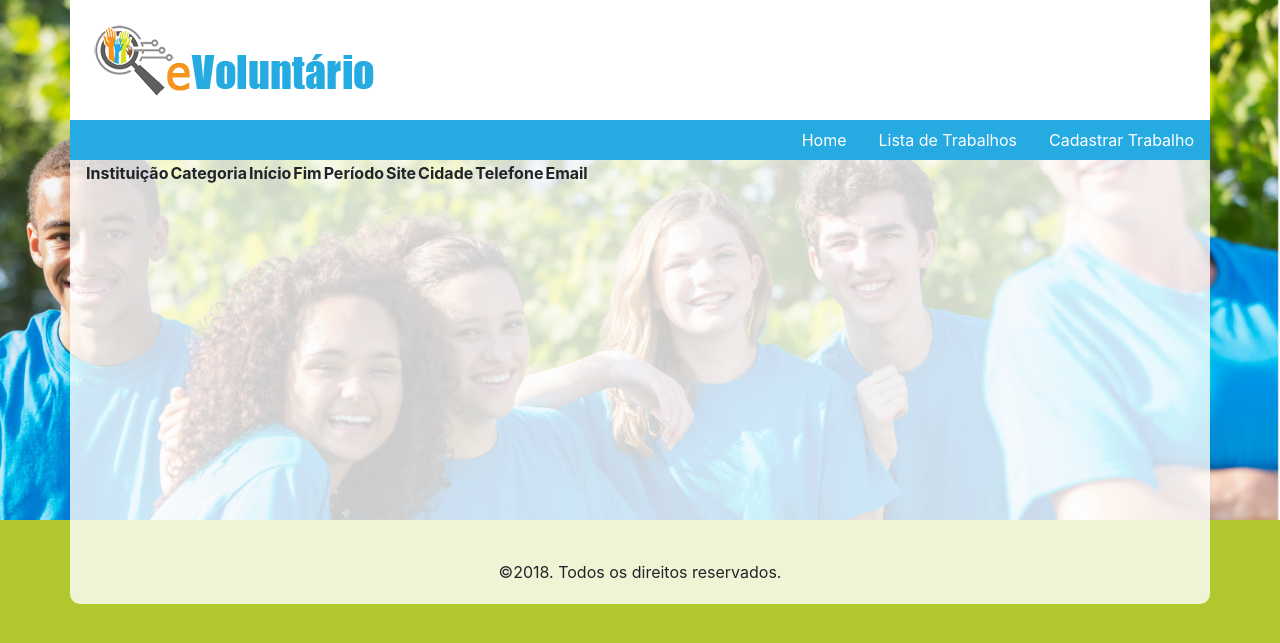
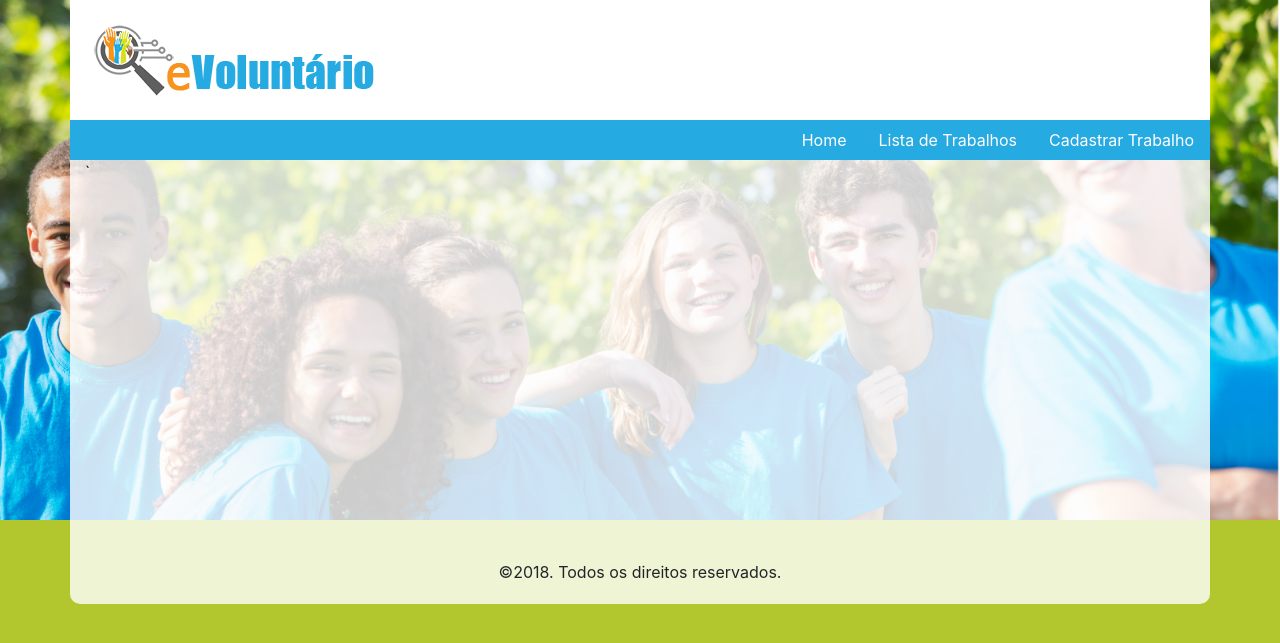
Before and after one commit to colafati/evoluntario, a Symfony app: template templates/listagem_trabalho/index.html.twig in a window 1280 px wide. Shown: the top 643 px of the page. Run offline with Twig, Linux system fonts and the light colour scheme; the template is opened without the code that fills it, so the values that code supplies are empty; some libraries are stand-ins or nearby versions.

Commit message:
Listagem tabeless

```diff
--- a/templates/listagem_trabalho/index.html.twig
+++ b/templates/listagem_trabalho/index.html.twig
@@ -4,33 +4,47 @@
 
 {% block body %}
     <div>
-        <table>
-            <thead>
-                <tr>
-                    <th>Instituição</th>
-                    <th>Categoria</th>
-                    <th>Início</th>
-                    <th>Fim</th>
-                    <th>Período</th>
-                    <th>Site</th>
-                    <th>Cidade</th>
-                    <th>Telefone</th>
-                    <th>Email</th>
-                </tr>
-            </thead>
         {%for trabalho in trabalhos%}
-            <tr>
-                <td>{{trabalho.instituicao}}</td>
-                <td>{{trabalho.categoria}}</td>
-                <td>{{trabalho.dataInicio|date('d-m-Y')}}</td>
-                <td>{{trabalho.dataFim|date('d-m-Y')}}</td>
-                <td>{{trabalho.periodo}}</td>
-                <td>{{trabalho.site}}</td>
-                <td>{{trabalho.cidade}}</td>
-                <td>{{trabalho.telefone}}</td>
-                <td>{{trabalho.email}}</td>
-            </tr>
+            <div class="row">
+                <div class="col-3">
+                    <div>
+                        <span>Instituição:</span>
+                        {{trabalho.instituicao}}
+                    </div>
+                    <div>
+                        <span>Categoria:</span>
+                        {{trabalho.categoria}}
+                    </div>
+                    <div>
+                        <span>Data</span>
+                        {{trabalho.dataInicio|date('d-m-Y')}} - {{trabalho.dataFim|date('d-m-Y')}}
+                    </div>
+                    <div>
+                        <span>Período</span>
+                        {{trabalho.periodo}}
+                    </div>
+                </div>
+                <div class="col-6">
+                    <div>
+                        <span>Site:</span>
+                        {{trabalho.site}}
+                    </div>
+                    <div>
+                        <span>Cidade:</span>
+                        {{trabalho.cidade}}
+                    </div>
+                    <div>
+                        <span>Telefone</span>
+                        {{trabalho.telefone}}
+                    </div>
+                </div>
+                <div class="col-3">
+                    <div>
+                        <span>Email:</span>
+                        {{trabalho.email}}
+                    </div>
+                </div>
+            </div>
         {%endfor%}
-        </table>
-    </div>
+    </div>`
 {% endblock %}
```
